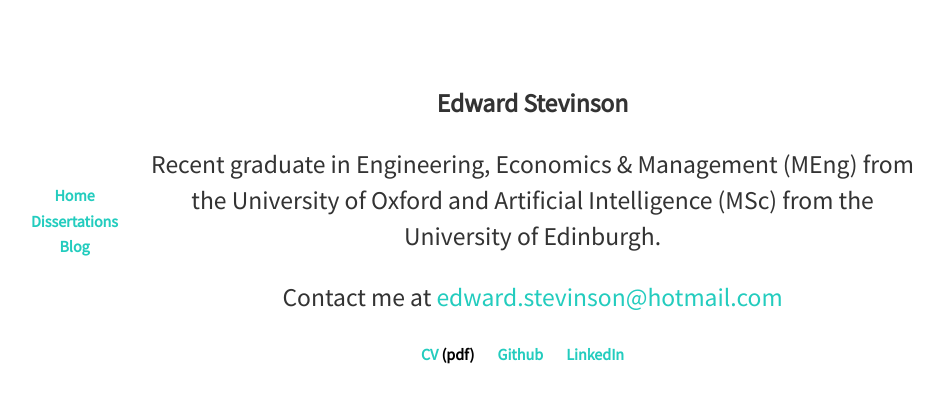
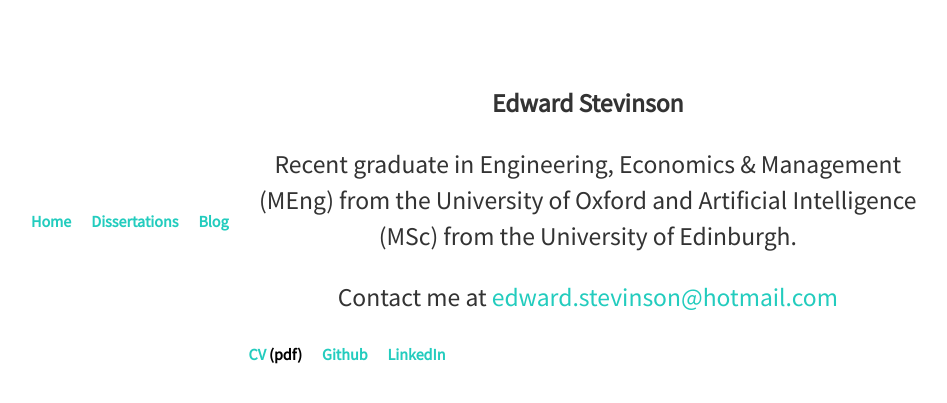
Before and after one commit to Stevinson/stevinson.github.io, a Jekyll site: the page built from index.md, in a window 1280 px wide. Shown: the top 403 px of the page, without its empty margins (161-1108 px from the left). Built offline with Jekyll 4.4.1, drawn with Linux system fonts in a browser that asks for light colours.

Commit message:
Update main.css

```diff
--- a/css/main.css
+++ b/css/main.css
@@ -23,25 +23,18 @@
     color: #333;
 }
 
-nav ul {
+nav ul, .container ul {
     /* font-family:'Helvetica', 'Arial', 'Sans-Serif'; */
     padding: 0px;
     list-style: none;
     font-weight: bold;
+    display: -webkit-flex; /* Safari */
+    -webkit-align-items: center; /* Safari 7.0+ */
+    display: flex;
+    align-items: center;
 }
 
-.container ul {
-    padding: 0px;
-    list-style: none;
-    font-weight: bold;
-}
-
-nav ul li {
-    display: inline;
-    margin-right: 20px;
-}
-
-.container ul li {
+nav ul li, .container ul li {
     display: inline;
     margin-right: 20px;
 }
```
